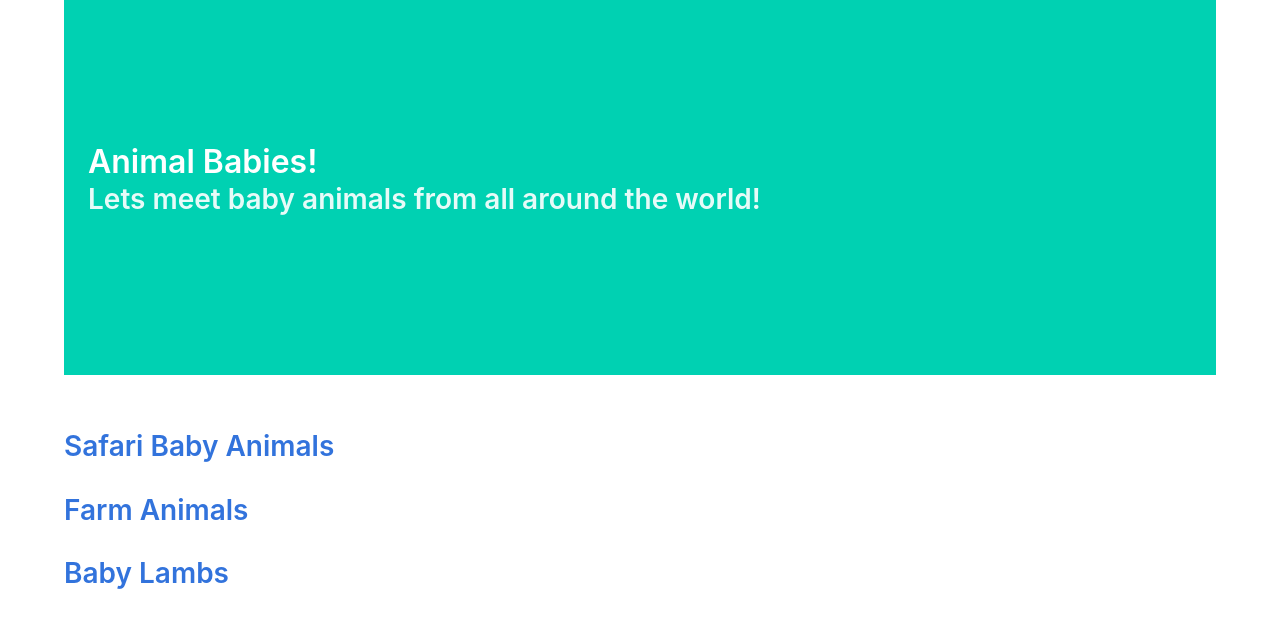
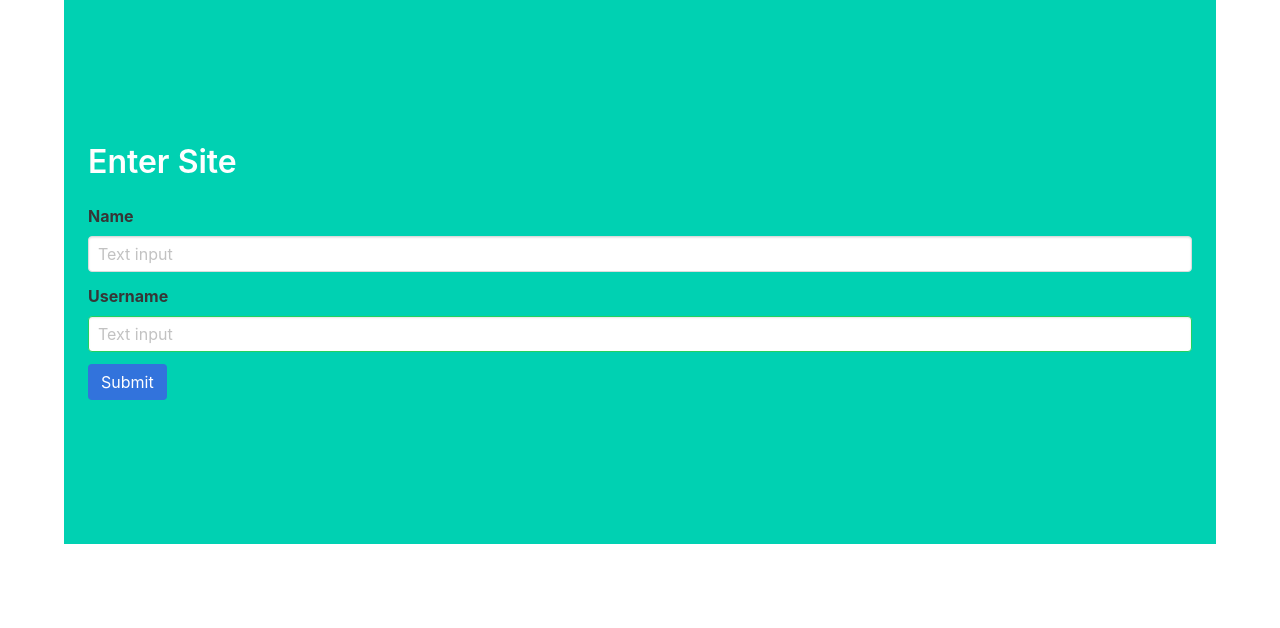
Before and after one commit to NaomiCox9494/final-project-test, a Flask app: page / in a window 1280 px wide. Shown: the part 106-734 px from the top of the page. Run offline with Flask 2, Linux system fonts and the light colour scheme.

Commit message:
final submit. Finished

```diff
--- a/app.py
+++ b/app.py
@@ -31,7 +31,6 @@ def close_connection(exeption):
         connection.close()
 
 @app.route('/')
-@app.route('/books')
 def index():
     return render_template('index.html')
 
@@ -49,6 +48,10 @@ def tests():
 def lamb():
     return render_template('lamb.html')
 
+@app.route('/firstPage')
+def firstPage():
+    return render_template('firstPage.html')
+
 
 if __name__ == '__main__':
     app.run(debug=True)
--- a/templates/index.html
+++ b/templates/index.html
@@ -1,20 +1,33 @@
 {% extends "layout.html"%}
 {% block content %}
+
 <section class="hero is-primary is-medium has-bg-img">
 <div class="hero-body">
   <div class="container">
     <h1 class="title">
-      Animal Babies!
+      Enter Site
     </h1>
-    <h2 class="subtitle">
-      Lets meet baby animals from all around the world!
-    </h2>
+    <div class="field">
+  <label class="label">Name</label>
+  <div class="control">
+    <input class="input" type="text" placeholder="Text input">
+  </div>
+</div>
+
+<div class="field">
+  <label class="label">Username</label>
+  <div class="control">
+    <input class="input is-success" type="text" placeholder="Text input" value="">
+  </div>
+</div>
+
+<div class="field is-grouped">
+  <div class="control">
+    <button class="button is-link" type="submit"> <a href="/firstPage">Submit</a></button>
+  </div>
+</div>
+
   </div>
 </div>
 </section>
-  <div class="container">
-    <br>
-    <h2> <a href="/safaribabes">Safari Baby Animals</a></h2>
-    <h2> <a href="/tests">Farm Animals</a></h2>
-    <h2> <a href="/lamb">Baby Lambs</a></h2>
 {% endblock %}
--- a/templates/layout.html
+++ b/templates/layout.html
@@ -1,7 +1,6 @@
 {% from '_macros.html' import show_safaribabe, show_safaribabes with context %}
 {% from '_macros.html' import show_test, show_tests with context %}
-<!-- {% from '_macros.html' import show_science, show_sciences with context %}
-{% from '_macros.html' import show_manga, show_mangas with context %} -->
+
 <!doctype html>
 <html>
 <header>
--- a/templates/safaribabes.html
+++ b/templates/safaribabes.html
@@ -3,5 +3,5 @@
 {% block content %}
   <br>
 {{ show_safaribabes(safaribabes) }}
-<p> CLICK <a href="/">right here</a> to go home</p>
+<p> CLICK <a href="/firstPage">right here</a> to go home</p>
 {% endblock %}
--- a/templates/tests.html
+++ b/templates/tests.html
@@ -1,7 +1,9 @@
 {% extends "layout.html" %}
 
 {% block content %}
-  <br>
+<p> CLICK <a href="/firstPage">right here</a> to go home</p>
+<figure class="image is-4by3">
+  <img src="https://cdn3.vectorstock.com/i/1000x1000/85/97/farm-animals-set-cute-cartoon-animals-vector-10588597.jpg">
+</figure>
 {{ show_tests(tests) }}
-<p> CLICK <a href="/">right here</a> to go home</p>
 {% endblock %}
```
Also changed, not shown: templates/_macros.html (+2 -47 lines), templates/firstPage.html (added, +27 -0 lines), templates/lamb.html (+7 -38 lines).
